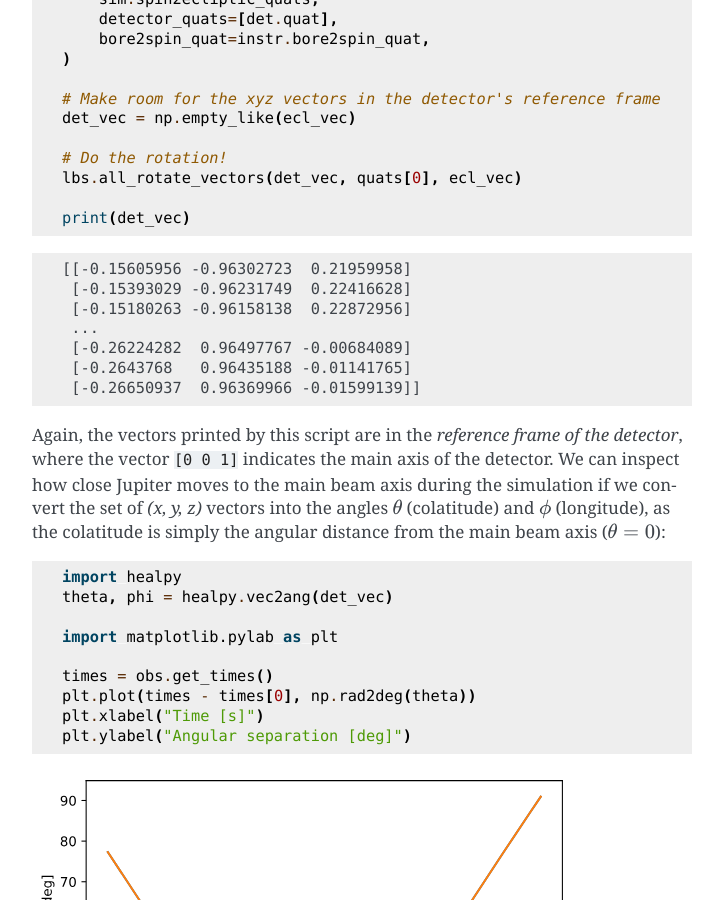
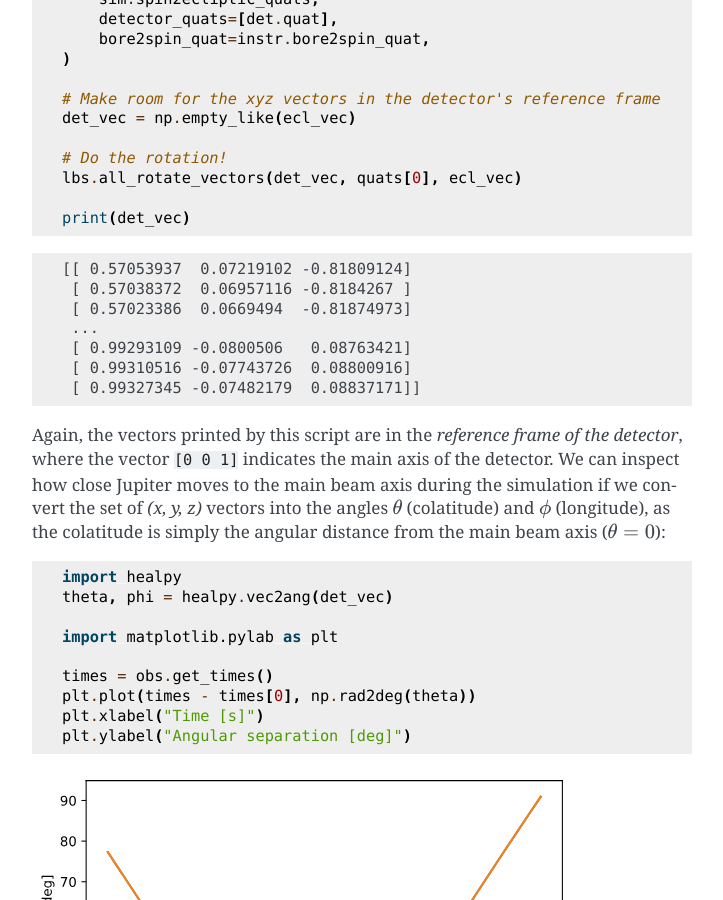
Before and after one commit to litebird/litebird_sim, a Sphinx documentation site: the page built from docs/source/scanning.rst, in a window 1280 px wide and 900 px high, scrolled down 18724 px. Shown: the whole window, without its empty margins (388-1111 px from the left). Built offline with Sphinx 7.4.7, drawn with Linux system fonts in a browser that asks for light colours; cross-references to code outside the pages are shown as plain code.

Commit message:
Fix bug #107

```diff
--- a/docs/source/scanning.rst
+++ b/docs/source/scanning.rst
@@ -814,13 +814,13 @@ boresight detector using :func:`.get_ecl2det_quaternions`:
 
 .. testoutput::
 
-  [[-0.15605956 -0.96302723  0.21959958]
-   [-0.15393029 -0.96231749  0.22416628]
-   [-0.15180263 -0.96158138  0.22872956]
+  [[ 0.57053937  0.07219102 -0.81809124]
+   [ 0.57038372  0.06957116 -0.8184267 ]
+   [ 0.57023386  0.0669494  -0.81874973]
    ...
-   [-0.26224282  0.96497767 -0.00684089]
-   [-0.2643768   0.96435188 -0.01141765]
-   [-0.26650937  0.96369966 -0.01599139]]
+   [ 0.99293109 -0.0800506   0.08763421]
+   [ 0.99310516 -0.07743726  0.08800916]
+   [ 0.99327345 -0.07482179  0.08837171]]
 
 
 Again, the vectors printed by this script are in the *reference frame
```
Also changed, not shown: 5 other files.
